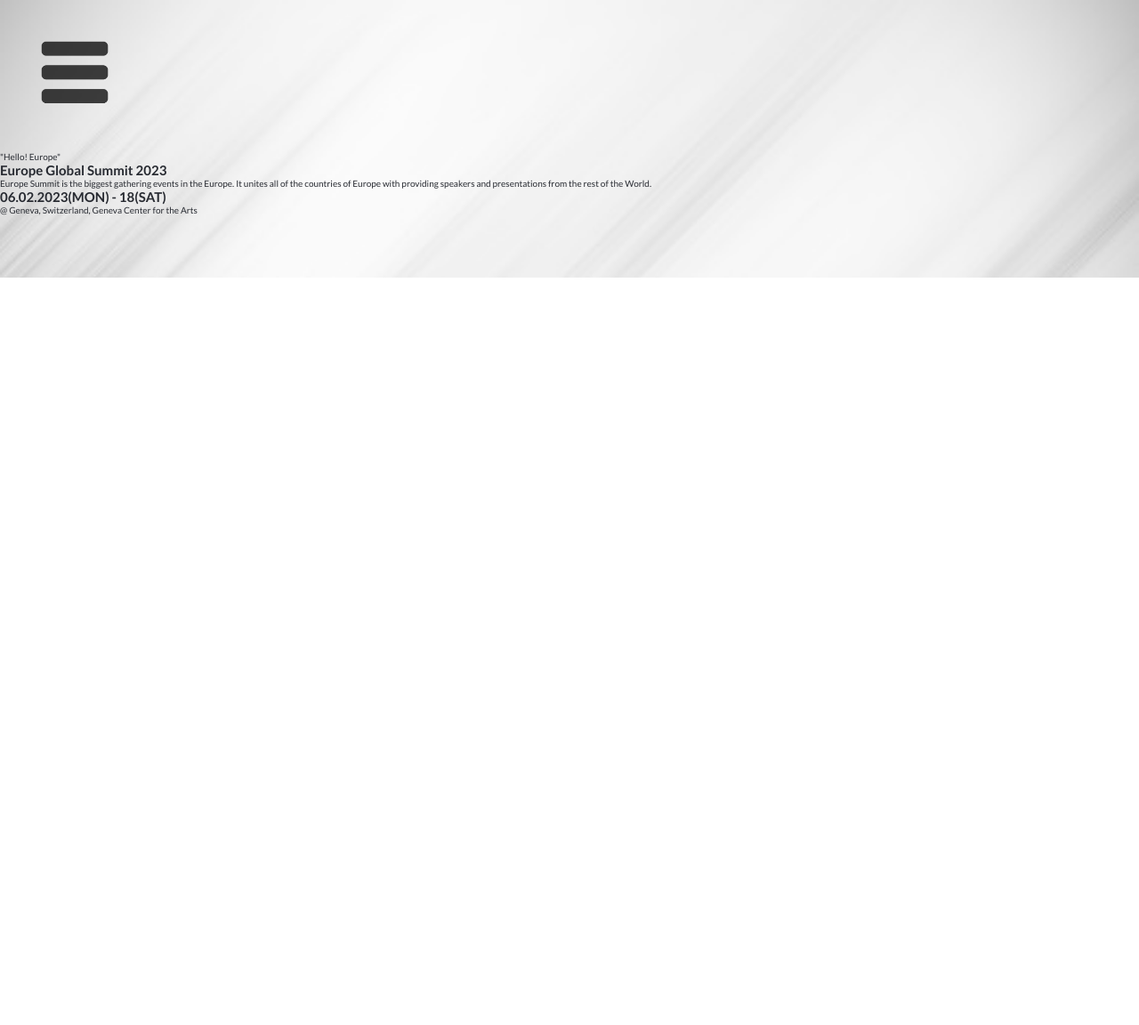
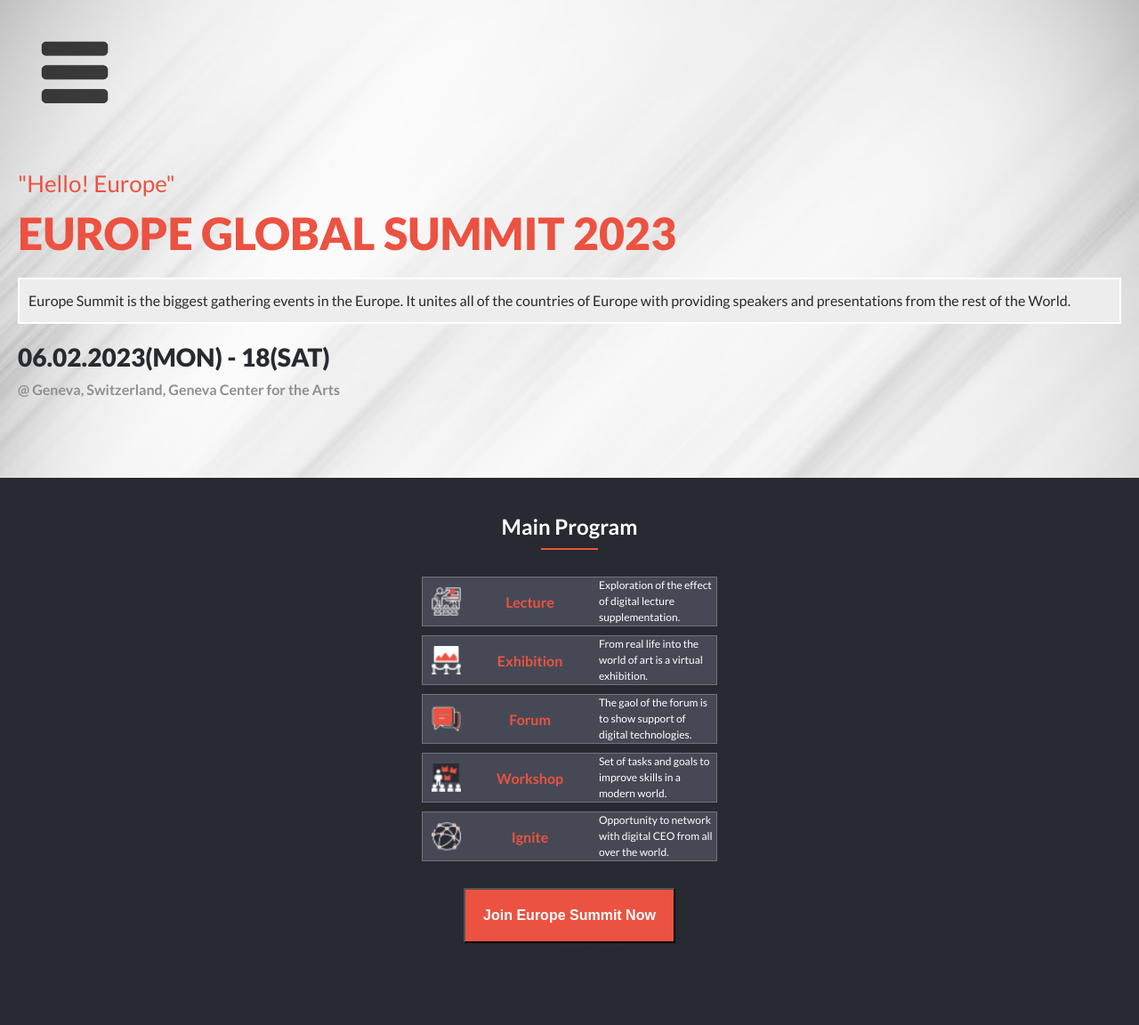
Before and after one commit to enis-memic/Europe-Global-Summit, a website: page index.html in a window 1280 px wide. Shown: the whole page at 89% size. Before the commit the page ends 800 px from the top, so only its background shows below. Drawn offline with Linux system fonts and the light colour scheme; a web font is replaced by a local one.

Commit message:
Add of workshop with style

```diff
--- a/index.html
+++ b/index.html
@@ -21,7 +21,7 @@
       </div>
       <div class="headings">
         <p class="sub-heading">"Hello! Europe"</p>
-        <h1>Europe Global Summit 2023</h1>
+        <h1 class="main-text">Europe Global Summit 2023</h1>
       </div>
       <div class="border-text">
         <p class="border-paragraph">
@@ -37,5 +37,64 @@
         >
       </div>
     </section>
+    <section class="workshop" id="program">
+      <h4 class="h4-text">Main Program</h4>
+      <hr class="red-line" />
+      <div class="flex-program">
+        <div class="program">
+          <img
+            class="program-img"
+            src="images/lecture.png"
+            alt="lecture icon"
+          />
+          <h5 class="program-text">Lecture</h5>
+          <p class="program-paragraph">
+            Exploration of the effect of digital lecture supplementation.
+          </p>
+        </div>
+        <div class="program">
+          <img
+            class="program-img"
+            src="images/gallery.png"
+            alt="gallery-icon"
+          />
+          <h5 class="program-text">Exhibition</h5>
+          <p class="program-paragraph">
+            From real life into the world of art is a virtual exhibition.
+          </p>
+        </div>
+        <div class="program">
+          <img class="program-img" src="images/chat.png" alt="chat icon" />
+          <h5 class="program-text">Forum</h5>
+          <p class="program-paragraph">
+            The gaol of the forum is to show support of digital technologies.
+          </p>
+        </div>
+        <div class="program">
+          <img
+            class="program-img"
+            src="images/workshop.png"
+            alt="workshop icon"
+          />
+          <h5 class="program-text">Workshop</h5>
+          <p class="program-paragraph">
+            Set of tasks and goals to improve skills in a modern world.
+          </p>
+        </div>
+        <div class="program">
+          <img
+            class="program-img"
+            src="images/global-network.png"
+            alt="global-network icon"
+          />
+          <h5 class="program-text">Ignite</h5>
+          <p class="program-paragraph">
+            Opportunity to network with digital CEO from all over the world.
+          </p>
+        </div>
+        <button class="join">Join Europe Summit Now</button>
+        <span class="join-now">SEE THE WORLD PROGRAM</span>
+      </div>
+    </section>
   </body>
 </html>
--- a/style.css
+++ b/style.css
@@ -39,3 +39,114 @@ hr {
   width: 10%;
   margin: 2rem;
 }
+.headings {
+  margin: 2rem;
+}
+.sub-heading {
+  color: #ec5241;
+  font-size: 2.6rem;
+  font-family: 'Lato', sans-serif;
+  font-weight: 500;
+}
+.main-text {
+  font-size: 5rem;
+  font-family: 'Lato', sans-serif;
+  color: #ec5241;
+  margin-top: 1rem;
+  text-transform: uppercase;
+  font-weight: 900;
+}
+.border-text {
+  margin: 2rem;
+  border: 2px solid rgb(255, 255, 255);
+}
+.border-paragraph {
+  line-height: 2.8rem;
+  font-size: 1.6rem;
+  padding: 1rem;
+  background-color: #ededed;
+}
+.date {
+  margin: 2rem;
+}
+
+.date-heading {
+  font-size: 2.8rem;
+  font-weight: 900;
+  color: #272a31;
+  margin-bottom: 1rem;
+}
+
+.date-span {
+  font-size: 1.6rem;
+  font-weight: 700;
+  color: #8f8f8f;
+}
+.workshop {
+  background-color: #272a31;
+  padding-top: 4rem;
+  display: flex;
+  justify-content: center;
+  align-items: center;
+  flex-direction: column;
+  padding-bottom: 8rem;
+}
+
+.h4-text {
+  font-size: 2.4rem;
+  color: #fff;
+  text-align: center;
+}
+
+.red-line {
+  background-color: #ec5241;
+  border: 1px solid #ec5241;
+  margin-top: 1rem;
+  width: 5%;
+}
+
+.program {
+  display: flex;
+  justify-content: space-between;
+  align-items: center;
+  border: 1px solid #ffffff3a;
+  background-color: #7a7d9161;
+  margin-top: 1rem;
+  width: 80%;
+}
+
+.flex-program {
+  display: flex;
+  flex-direction: column;
+  justify-content: center;
+  align-items: center;
+  margin-top: 2rem;
+}
+
+.program-img {
+  width: 10%;
+  margin-left: 1rem;
+}
+
+.program-text {
+  font-size: 1.6rem;
+  color: #ec5241;
+  text-align: center;
+  font-weight: 700;
+}
+
+.program-paragraph {
+  font-size: 1.2rem;
+  line-height: 1.8rem;
+  color: #fff;
+  width: 40%;
+}
+
+.join {
+  background-color: #ec5241;
+  color: #fff;
+  margin-top: 3rem;
+  font-size: 1.6rem;
+  padding: 2rem;
+  font-weight: 700;
+}
```
Also changed, not shown: images/lecture.png (added).
